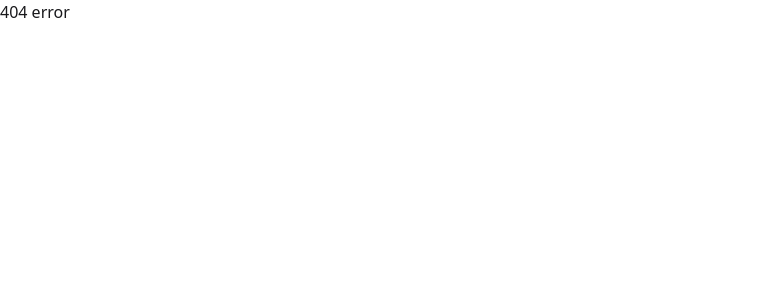
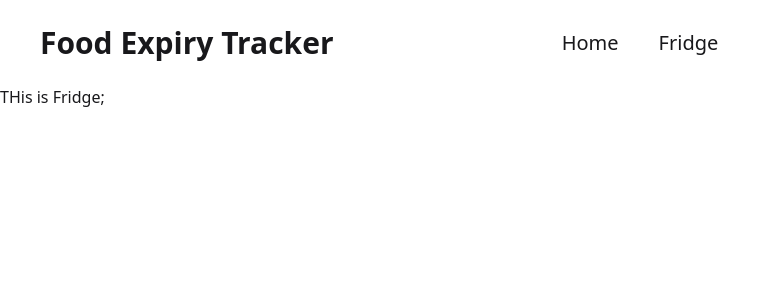
Before and after one commit to Arif547/Food-Tracker-Client-Side, a React (Vite) app: page /Fridge in a window 1280 px wide. Before the commit this address had no page. Shown: the top 300 px of the page, without its empty margins (0-781 px from the left). Built offline with nearby package versions, Linux system fonts and the light colour scheme.

Commit message:
add header

```diff
--- a/src/Root.jsx
+++ b/src/Root.jsx
@@ -1,9 +1,11 @@
 import React from 'react';
 import { Outlet } from 'react-router';
+import Header from './layout/Header';
 
 const Root = () => {
     return (
         <div>
+            <Header></Header>
             <Outlet></Outlet>
         </div>
     );
--- /dev/null
+++ b/src/layout/Header.jsx
@@ -0,0 +1,86 @@
+import React from 'react';
+import { Link, NavLink } from 'react-router';
+
+const Header = () => {
+    return (
+        <div className='bg-white'>
+            <div className='grid grid-cols-3 lg:grid-cols-12 max-w-[1240px] max-lg:justify-center mx-auto py-5 lg:items-center px-5'>
+
+                <div className='lg:hidden'>
+                    <div className="dropdown">
+                        <div tabIndex={0} role="button" className="btn btn-ghost btn-circle">
+                            <svg xmlns="http://www.w3.org/2000/svg" className="h-8 w-8" fill="none" viewBox="0 0 24 24" stroke="currentColor"> <path strokeLinecap="round" strokeLinejoin="round" strokeWidth="2" d="M4 6h16M4 12h16M4 18h7" /> </svg>
+                        </div>
+                        <ul
+                            tabIndex={0}
+                            className="menu menu-sm dropdown-content bg-base-100 text-[20px] font-medium space-y-4 rounded-box z-1 mt-3 w-52 p-2 shadow menu-navbar">
+                            <NavLink to='/'>Home</NavLink>
+                            <NavLink to='/Fridge'>Fridge</NavLink>
+
+                        </ul>
+                    </div>
+                </div>
+
+                <div className='flex gap-4 lg:col-span-3 max-lg:justify-center items-center'>
+                    <Link to='/' className='flex gap-4 items-center'>
+                        {/* <img src={recipeBook} alt="" className='w-[40px] h-[40px]' /> */}
+                        <h1 className='text-[30px] font-bold max-md:hidden'>Food Expiry Tracker</h1>
+                    </Link>
+                </div>
+
+                <div className='menu-navbar flex lg:gap-10 gap-4 text-[20px] font-medium col-span-6 justify-center align-middle max-lg:mb-5 max-lg:hidden'>
+                    <NavLink to='/'>Home</NavLink>
+                    <NavLink to='/Fridge'>Fridge</NavLink>
+
+                </div>
+                {/*
+                <div className='lg:col-span-3 flex justify-end items-center gap-5'>
+
+                    {
+                        user ? <div className="relative inline-block">
+                            <img
+                                src={user.photoURL}
+                                alt="User Avatar"
+                                onClick={() => setShowMenu(!showMenu)}
+                                className="w-12 h-12 object-cover rounded-full cursor-pointer border text-center border-gray-300 shadow-md"
+                            />
+                            {showMenu && (
+                                <div className="absolute top-14 right-0 bg-white p-4 shadow-lg rounded-lg w-48 z-50">
+                                    <p className="text-gray-700 text-[18px] font-medium">{user.displayName}</p>
+                                    <button
+                                        onClick={handleLogOut}
+                                        className="mt-2 w-full bg-green-500 cursor-pointer text-white py-2 rounded-md hover:bg-red-600 transition"
+                                    >
+                                        Logout
+                                    </button>
+                                </div>
+                            )}
+                        </div> : <div className='flex gap-4 justify-end'>
+                            <Link to='/login' className="btn  btn-primary">Login</Link>
+                            <Link to='/register' className="btn btn-secondary max-md:hidden">Register</Link>
+                        </div>
+
+
+                        // user ? <div className='flex gap-4 lg:justify-end justify-center'>
+                        //     <Link to='/my-profile'> <img className='w-10 h-10 object-cover rounded-[100%]' src={`${user ? user.photoURL : userProfile}`} alt="" /> </Link>
+                        //     <button onClick={handleLogOut} className="btn btn-primary">Log Out</button>
+                        // </div> : <div className='flex gap-4 lg:justify-end justify-center'>
+                        //     <Link to='/login' className="btn  btn-primary">Login</Link>
+                        //     <Link to='/register' className="btn  btn-secondary">Register</Link>
+                        // </div>
+                    }
+
+
+
+                </div> */}
+
+
+
+
+
+            </div>
+        </div>
+    );
+};
+
+export default Header;
--- /dev/null
+++ b/src/pages/Fridge.jsx
@@ -0,0 +1,11 @@
+import React from 'react';
+
+const Fridge = () => {
+    return (
+        <div>
+            THis is Fridge;
+        </div>
+    );
+};
+
+export default Fridge;
--- a/src/routes/Routes.jsx
+++ b/src/routes/Routes.jsx
@@ -3,6 +3,7 @@ import { createBrowserRouter } from "react-router";
 import Root from '../Root';
 import ErrorPage from '../pages/ErrorPage';
 import Home from '../pages/Home';
+import Fridge from '../pages/Fridge';
 
 export const router = createBrowserRouter([
     {
@@ -14,6 +15,10 @@ export const router = createBrowserRouter([
                 index: true,
                 path: '/',
                 Component: Home,
+            },
+            {
+                path: '/Fridge',
+                Component: Fridge,
             }
         ]
 
```
